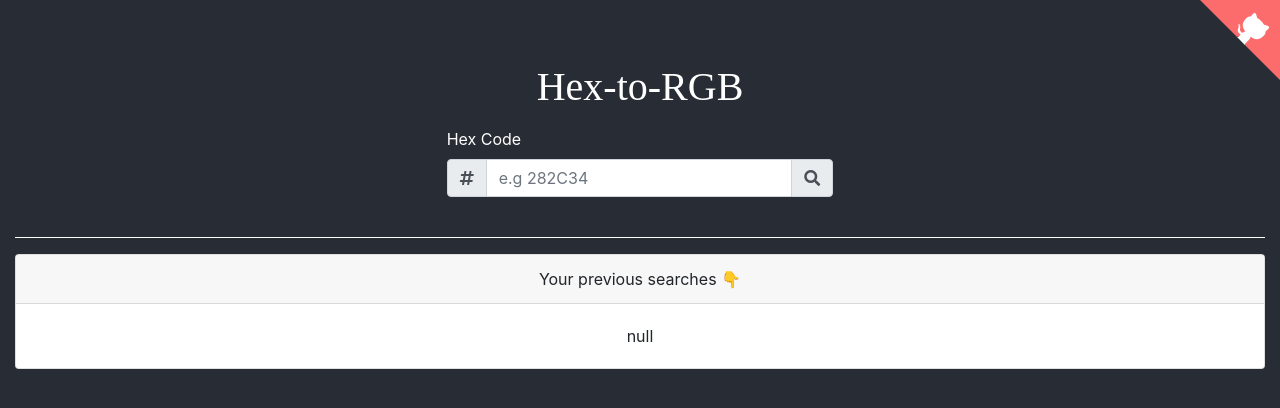
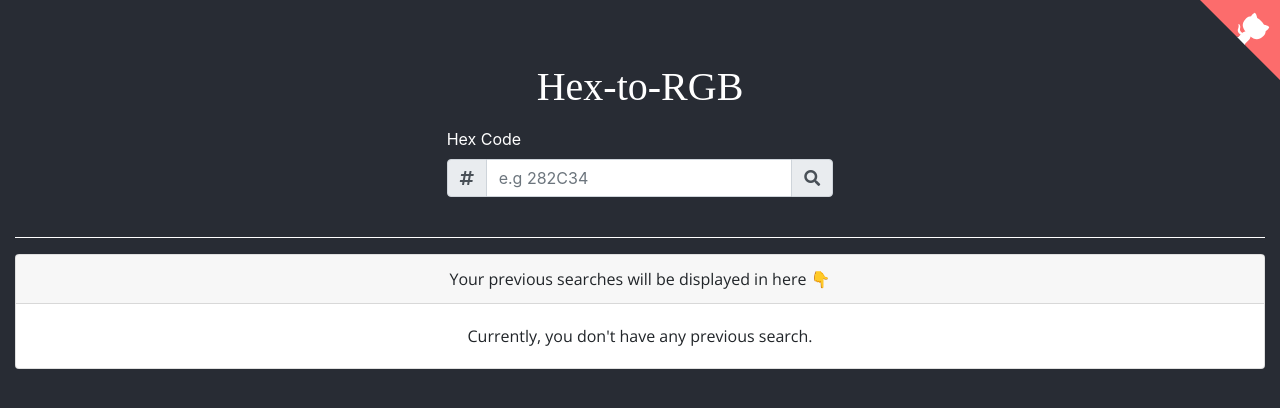
Before and after one commit to SafaElmali/hex-to-rgb, a React (Create React App) app: page / in a window 1280 px wide. Shown: the top 408 px of the page. Built offline with nearby package versions, Linux system fonts and the light colour scheme; a web font is replaced by a local one.

Commit message:
updated component styles && removed package.json-lock

```diff
--- a/src/components/PrevSearches.js
+++ b/src/components/PrevSearches.js
@@ -4,13 +4,13 @@ import { DisplayRgb } from './DisplayRgb';
 export const PrevSearches = (props) =>
     (
         <div className="card">
-            <div className="card-header text-center header-text-props">
-                Your previous searches <span role="img" aria-label="emoji">👇</span>
+            <div className="card-header text-center card-text-props">
+                Your previous searches will be displayed in here <span role="img" aria-label="emoji">👇</span>
             </div>
             <div className="card-body prev-card-props">
                 {props.searchList.length > 0 ? props.searchList.map((value, index) =>
                     <DisplayRgb isPrev={true} red={value.r} green={value.g} blue={value.b} key={index} />
-                ) : 'null'
+                ) : <span className="card-text-props">Currently, you don't have any previous search.</span>
                 }
             </div>
         </div>
--- a/src/main.css
+++ b/src/main.css
@@ -1,4 +1,5 @@
 @import url('https://fonts.googleapis.com/css?family=Bowlby+One+SC&display=swap');
+@import url('https://fonts.googleapis.com/css?family=Open+Sans&display=swap');
 
 html,
 body {
@@ -95,4 +96,6 @@ body {
     flex-wrap: wrap;
 }
 
-.header-text-props {}
+.card-text-props {
+    font-family: 'Open Sans', sans-serif;
+}
```
Also changed, not shown: 1 other file (tests, documents, lock files or other folders).
